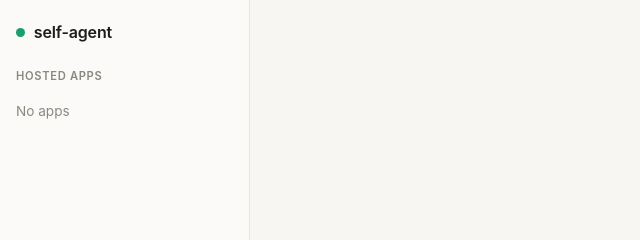
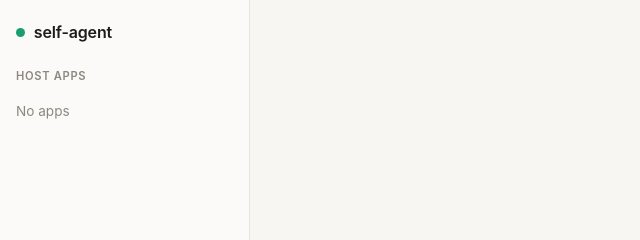
Before and after one commit to geopero123/self-improve, a website: page public/index.html in a window 1280 px wide. Shown: the top 240 px of the page, 0-640 px from the left. Drawn offline with Linux system fonts and the light colour scheme; no server answers.

Commit message:
Renamed 'Hosted apps' to 'host apps' in the left sidebar of the index.html file

```diff
--- a/public/index.html
+++ b/public/index.html
@@ -16,7 +16,7 @@
         </div>
 
         <div class="sidebar-section">
-            <h2>Hosted apps</h2>
+            <h2>host apps</h2>
             <ul id="apps-list" class="apps-list"><li class="empty">No apps</li></ul>
         </div>
     </aside>
```
